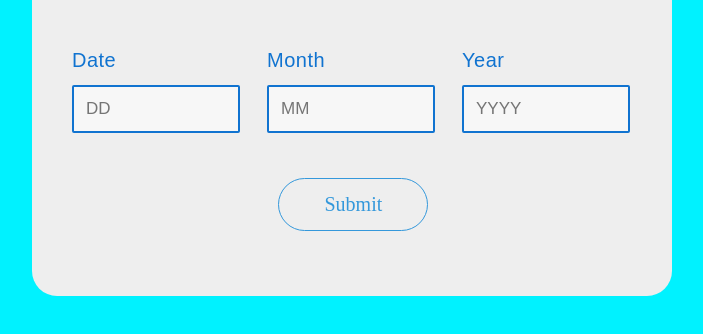
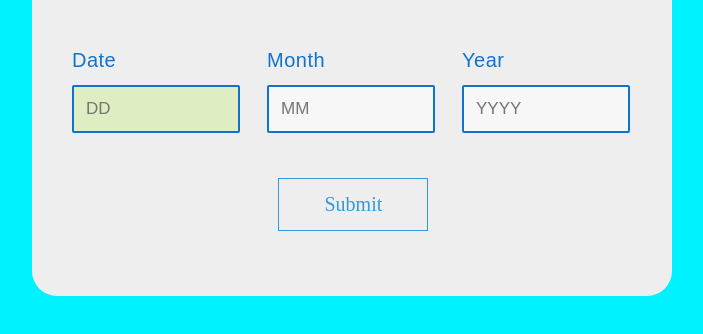
Before and after one commit to amrit-raaj/amrit-raaj.github.io, a plain HTML site: page index.html in a window 1280 px wide. In both pictures the pointer is over the input "DD". Shown: the part 166-500 px from the top of the page, without its empty margins (288-991 px from the left). Drawn offline with Linux system fonts and the light colour scheme.

Commit message:
Update design.css

```diff
--- a/design.css
+++ b/design.css
@@ -61,17 +61,20 @@ input[type="text"]{
     font-size: 17px;
 }
 input[type="text"]:focus{
-    background-color: #ffffff;
-    border: 2px solid orange;
+    background-color: rgb(223, 238, 194);;
+    border: 2px solid ;
     border-radius: 10px;
     outline: none;
+}
+input[type="text"]:hover{
+    background-color: rgb(223, 238, 194);
 }
 .btn{
     width: 150px;
     margin-left: 38.5%;
     margin-top: 40px;
     border: 1px solid #3498db;
-    border-radius: 50px;
+    border-radius: 0px;
     background: none;
     color: #3498db;
     padding: 14px 16px;
@@ -83,8 +86,8 @@ input[type="text"]:focus{
 }
 .btn:hover{
     color: white;
-    background-color: red;
-    border-radius: 50px 50px 50px 50px;
+    background-color: #3498db;;
+    border-radius: 15px 15px 15px 15px;
     box-shadow: #1073d0;
     text-shadow: #bababa;
 }
```
